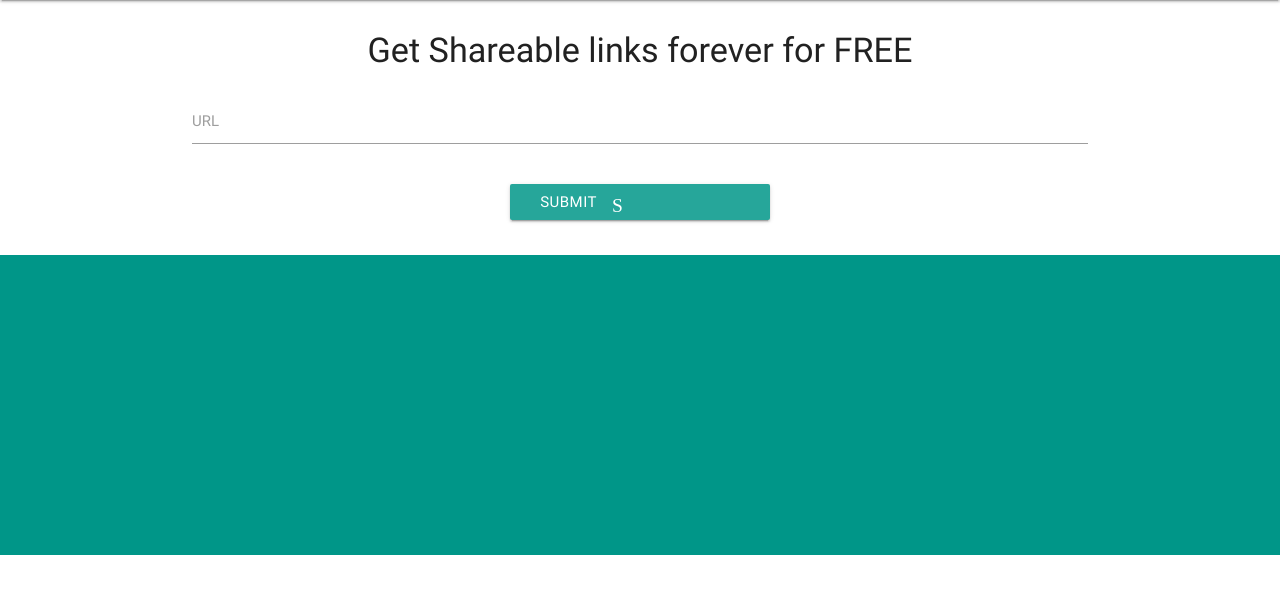
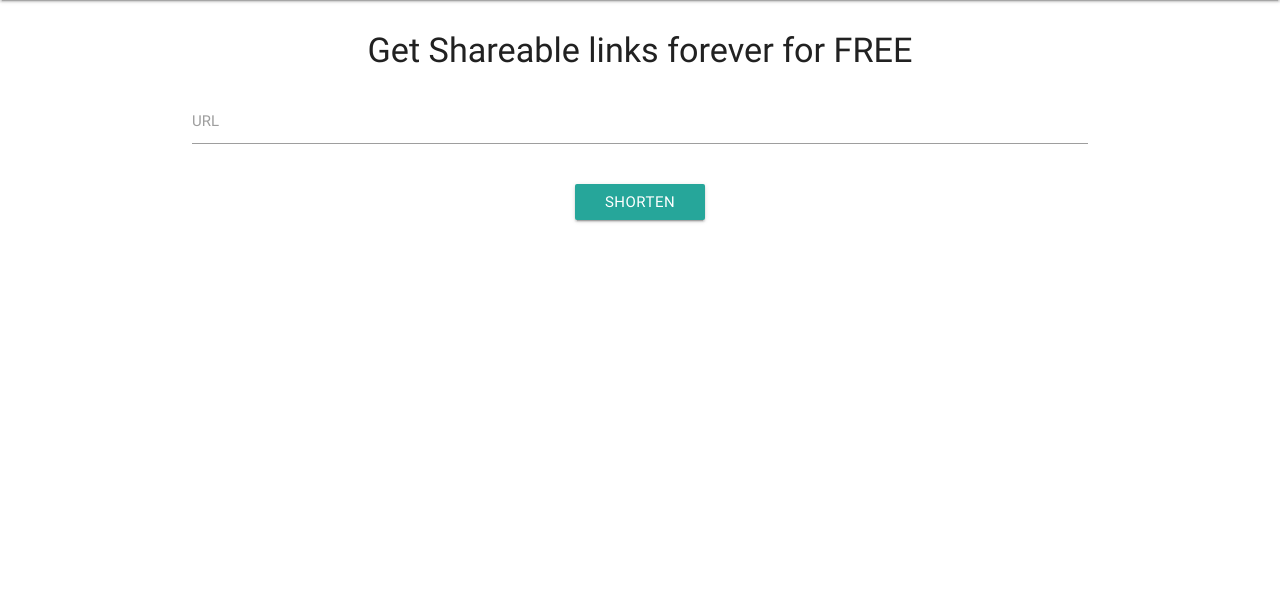
Before and after one commit to jagjeetdhaliwal/URLShortener, a PHP site: page / in a window 1280 px wide. Shown: the part 64-658 px from the top of the page. Run offline with PHP 8.4, Linux system fonts and the light colour scheme; some libraries are stand-ins or nearby versions.

Commit message:
url validation fix and index footer removal

```diff
--- a/index.php
+++ b/index.php
@@ -41,9 +41,7 @@
 									<div id="url_error" class="error-label">Paste a URL to shorten it</div>
 								</div>
 							</div>
-						    <button class="btn waves-effect waves-light" id="url_form_submit" type="submit" name="action">Submit
-								<i class="material-icons right">Shorten</i>
-							</button>
+						    <button class="btn waves-effect waves-light" id="url_form_submit" type="submit" name="action">Shorten</button>
 						</form>
 
 						<div class="form-message"></div>
@@ -53,11 +51,6 @@
 		</div>
     </section>
 
-    <footer class="page-footer teal">
-	    <div class="container">
-	    </div>
-	</footer>
-
     <!--Import jQuery before materialize.js-->
 	<script type="text/javascript" src="https://code.jquery.com/jquery-2.1.1.min.js"></script>
 	<script type="text/javascript" src="js/materialize.min.js"></script>
--- a/php/url_shortener.php
+++ b/php/url_shortener.php
@@ -10,7 +10,7 @@ $destination_url = isset($_POST['url'])
 
 $output = array();
 
-if (!$destination_url) {
+if (!$destination_url || !filter_var($destination_url, FILTER_VALIDATE_URL)) {
 	//return error json
 
 	$output['status'] = 'failed';
```
